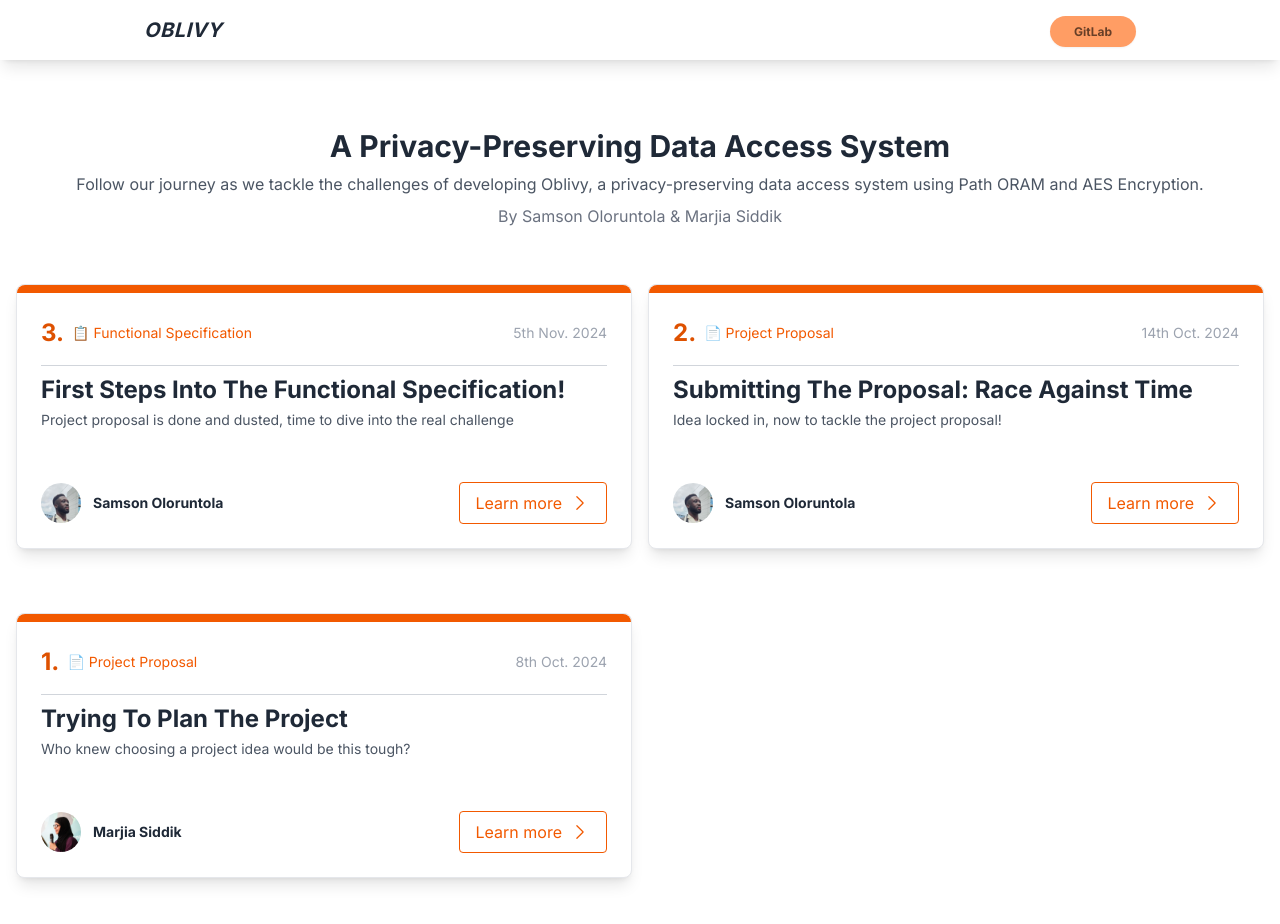
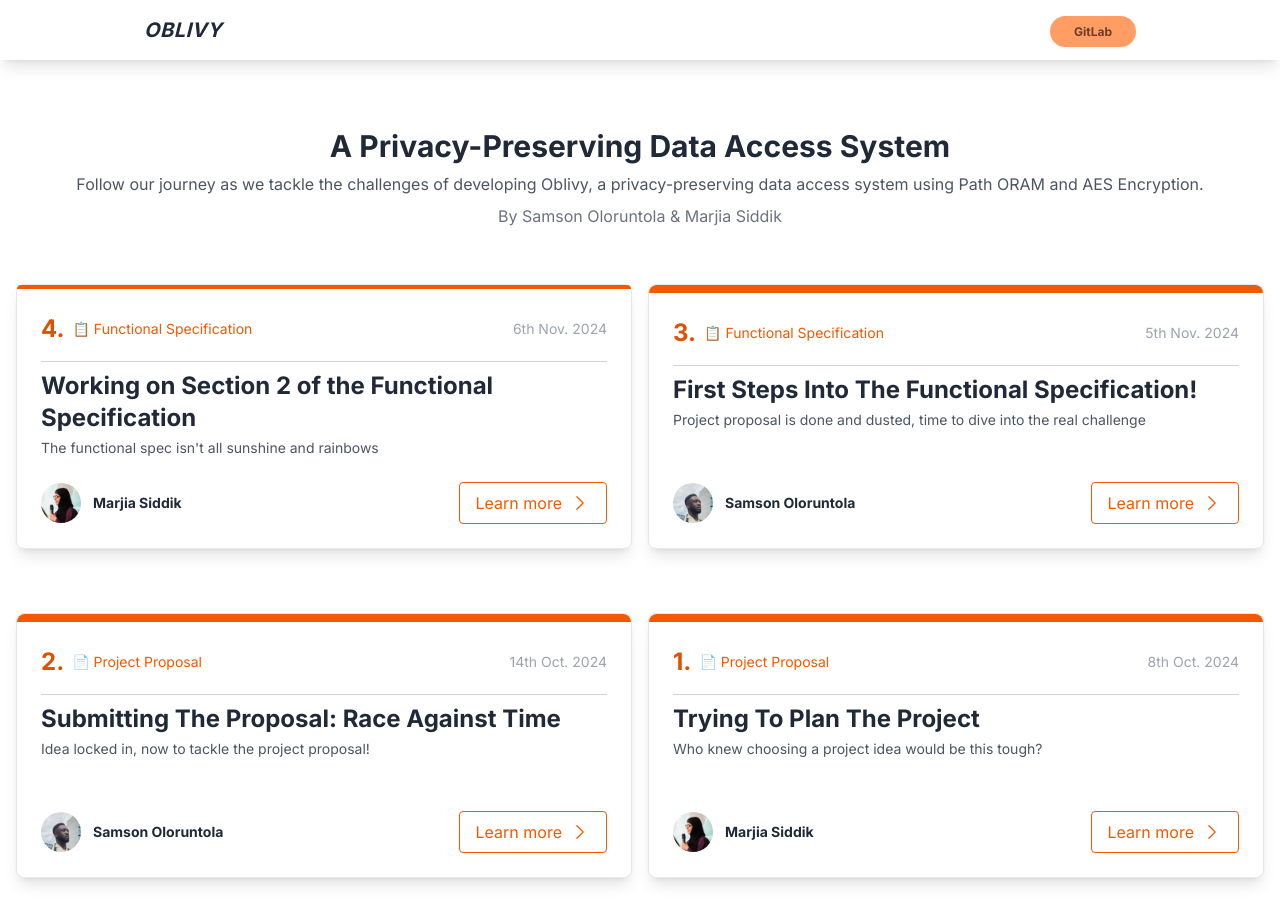
Before and after one commit to type0-1/blog, a React (Create React App) app: page / in a window 1280 px wide. Shown: the top 924 px of the page. Built offline with nearby package versions, Linux system fonts and the light colour scheme.

Commit message:
upload blog 4

```diff
--- a/src/components/MainSection.js
+++ b/src/components/MainSection.js
@@ -8,6 +8,15 @@ import marjiaImage from '../images/Marjia.jpeg';
 gsap.registerPlugin(ScrollTrigger);
 
 const cardData = [
+  {
+    blogTitle: "Working on Section 2 of the Functional Specification",
+    author: "Marjia Siddik",
+    date: "6th Nov. 2024",
+    topic: "📋 Functional Specification",
+    desc: "The functional spec isn't all sunshine and rainbows",
+    authorImage: marjiaImage,
+    blogId: 4,
+  },
   {
     blogTitle: "First Steps Into The Functional Specification!",
     author: "Samson Oloruntola",
--- a/src/data/blogEntries.js
+++ b/src/data/blogEntries.js
@@ -1,4 +1,24 @@
 export const blogPosts = [
+  {
+    id: '4',
+    title: 'Working on Section 2 of the Functional Specification',
+    author: 'Marjia Siddik',
+    date: '6th Nov. 2024',
+    topic: '📋 Functional Specification',
+    authorImage: require('../images/Marjia.jpeg'),
+    content: `
+      <h2>Working on Section 2 of the Functional Spec</h2>
+<p>As we develop Oblivy, we are focused on building a comprehensive functional specification. This includes the creation of a block diagram, analyzing similar software and products, and detailing section 2.1 of the functional specification, which defines the product perspective.</p>
+
+<ul>
+  <li><strong>Creation of the Block Diagram:</strong> We’re designing a block diagram to visually map out Oblivy’s system architecture and the interactions between components. This diagram will provide a clear view of how different parts of the software work together, ensuring a well-organized design as we proceed.</li>
+
+  <li><strong>Competitor and Product Analysis:</strong> To refine our design and align with industry standards, we’re researching similar software products. This analysis will help us identify best practices, gain insights into user expectations, and ensure Oblivy meets a high standard of usability and functionality.</li>
+
+  <li><strong>Functional Specification (Product Perspective):</strong> Section 2.1 of the functional specification outlines the product perspective, defining Oblivy’s purpose and target audience. By clarifying the product’s role as a standalone simulation tool, we’re setting a foundation for development and feature prioritization to meet user needs effectively.</li>
+</ul>`
+
+  },
   {
     id: '3',
     title: 'First Steps Into The Functional Specification!',
```
